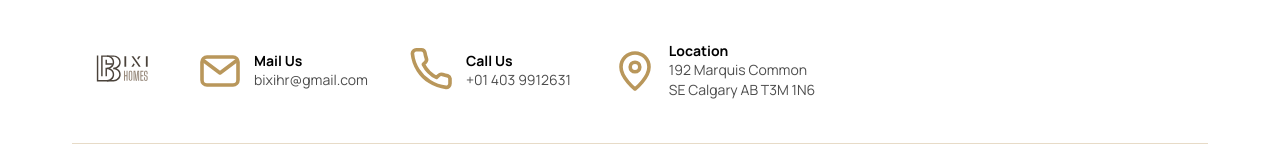
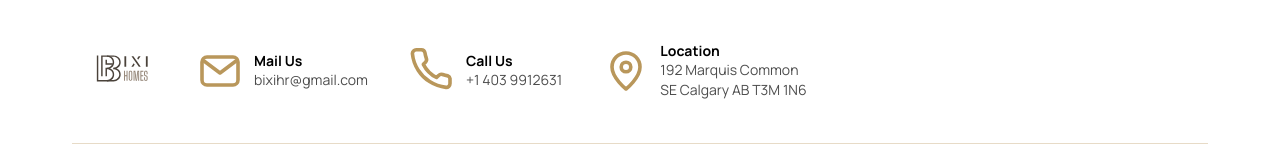
Before and after one commit to Agcaoili4/Bixihomes, a React (Vite) app: page / in a window 1280 px wide. Shown: the part 5867-6027 px from the top of the page. Built offline with nearby package versions, Linux system fonts and the light colour scheme; no server answers.

Commit message:
Update Footer.jsx

```diff
--- a/src/components/Footer.jsx
+++ b/src/components/Footer.jsx
@@ -60,7 +60,7 @@ export default function Footer() {
                   Call Us
                 </p>
                 <p className="font-body text-xs md:text-sm text-black/70">
-                  +01 403 9912631
+                  +1 403 9912631
                 </p>
               </div>
             </div>
```
